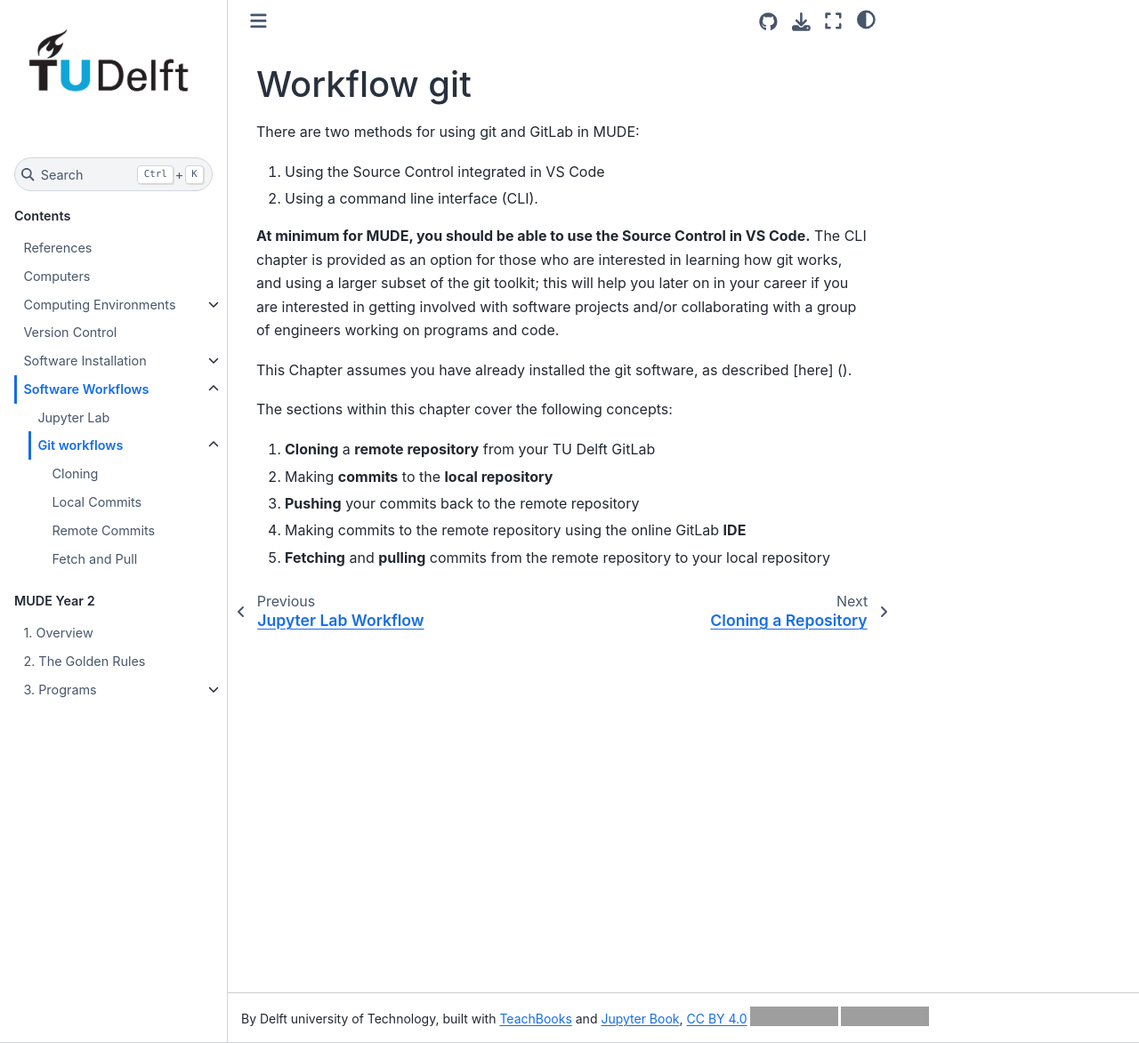
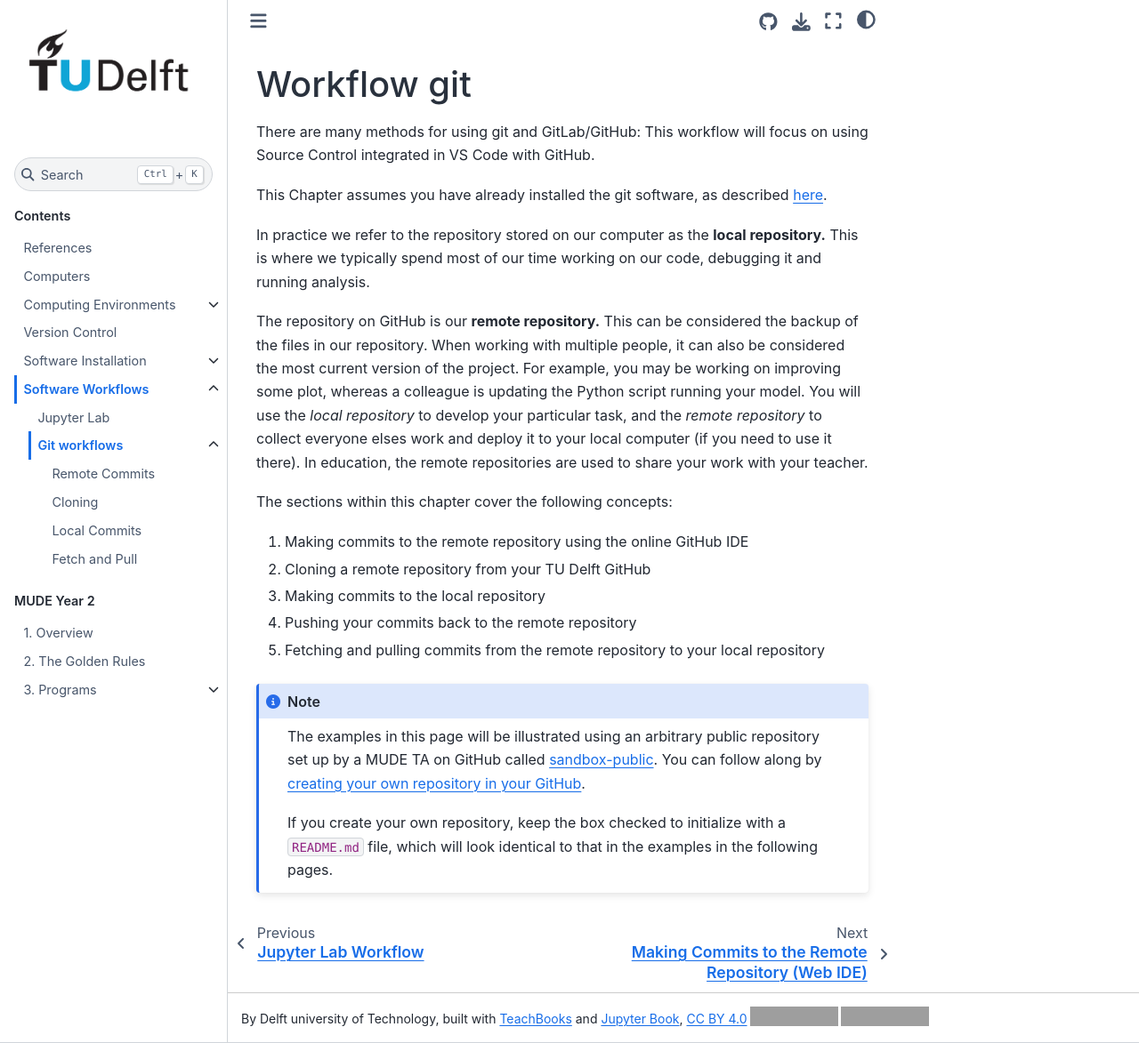
Before and after one commit to TeachBooks/learn-programming, a Jupyter Book: the page built from book/workflows/git/intro.md, in a window 1280 px wide and 1173 px high. Shown: the whole window at 89% size. Built offline with Jupyter Book 1.0.4 settings and Sphinx 7.4.7 and the Sphinx Book theme 1.1.4, drawn with Linux system fonts in a browser that asks for light colours; comment, search, counter and statistics services are not loaded; grey boxes are pictures that could not be loaded.

Commit message:
Improved Git workflow intro

````diff
--- a/book/_toc.yml
+++ b/book/_toc.yml
@@ -58,12 +58,12 @@
       - file: workflows/git/intro.md
         title: Git workflows
         sections:
+        - file: workflows/git/commits_remote.md
+          title: Remote Commits
         - file: workflows/git/cloning.md
           title: Cloning
         - file: workflows/git/commits_local.md
           title: Local Commits
-        - file: workflows/git/commits_remote.md
-          title: Remote Commits
         - file: workflows/git/fetch_pull.md
           title: Fetch and Pull
   - caption: MUDE Year 2
--- a/book/workflows/git/intro.md
+++ b/book/workflows/git/intro.md
@@ -1,17 +1,22 @@
 # Workflow git
 
-There are two methods for using git and GitLab in MUDE:
-1. Using the Source Control integrated in VS Code
-2. Using a command line interface (CLI).
+There are many methods for using git and GitLab/GitHub: This workflow will focus on using Source Control integrated in VS Code with GitHub.
 
-**At minimum for MUDE, you should be able to use the Source Control in VS Code.** The CLI chapter is provided as an option for those who are interested in learning how git works, and using a larger subset of the git toolkit; this will help you later on in your career if you are interested in getting involved with software projects and/or collaborating with a group of engineers working on programs and code.
+This Chapter assumes you have already installed the git software, as described [here](../../install/git/intro.md).
 
-% this needs to be updated with the correct link
-This Chapter assumes you have already installed the git software, as described [here] ().
+In practice we refer to the repository stored on our computer as the **local repository.** This is where we typically spend most of our time working on our code, debugging it and running analysis.
+
+The repository on GitHub is our **remote repository.** This can be considered the backup of the files in our repository. When working with multiple people, it can also be considered the most current version of the project. For example, you may be working on improving some plot, whereas a colleague is updating the Python script running your model. You will use the _local repository_ to develop your particular task, and the _remote repository_ to collect everyone elses work and deploy it to your local computer (if you need to use it there). In education, the remote repositories are used to share your work with your teacher.
 
 The sections within this chapter cover the following concepts:
-1. **Cloning** a **remote repository** from your TU Delft GitLab
-2. Making **commits** to the **local repository**
-3. **Pushing** your commits back to the remote repository
-4. Making commits to the remote repository using the online GitLab **IDE**
-5. **Fetching** and **pulling** commits from the remote repository to your local repository
+1. Making commits to the remote repository using the online GitHub IDE
+2. Cloning a remote repository from your TU Delft GitHub
+3. Making commits to the local repository
+4. Pushing your commits back to the remote repository
+5. Fetching and pulling commits from the remote repository to your local repository
+
+```{note}
+The examples in this page will be illustrated using an arbitrary public repository set up by a MUDE TA on GitHub called [sandbox-public](https://github.com/monadevos/sandbox-public/). You can follow along by [creating your own repository in your GitHub](https://docs.github.com/en/repositories/creating-and-managing-repositories/creating-a-new-repository).
+
+If you create your own repository, keep the box checked to initialize with a `README.md` file, which will look identical to that in the examples in the following pages.
+```
````
